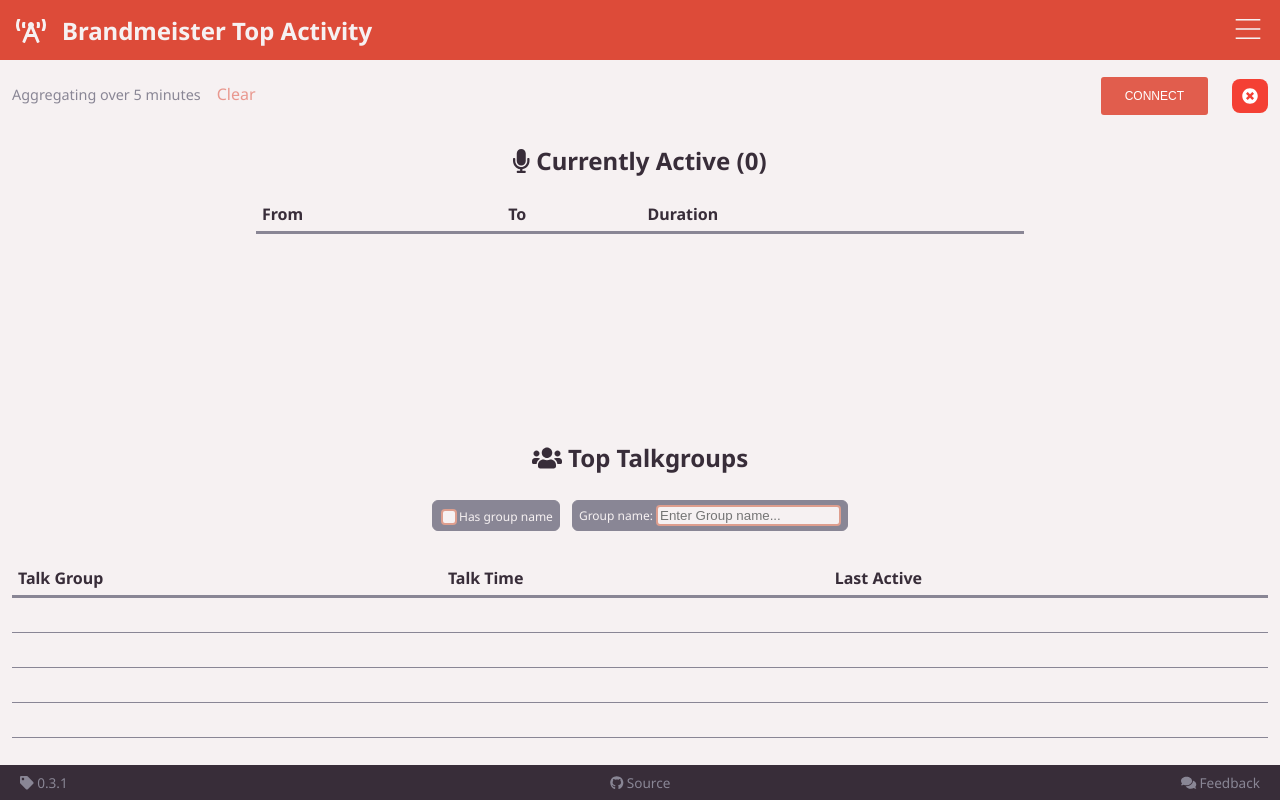
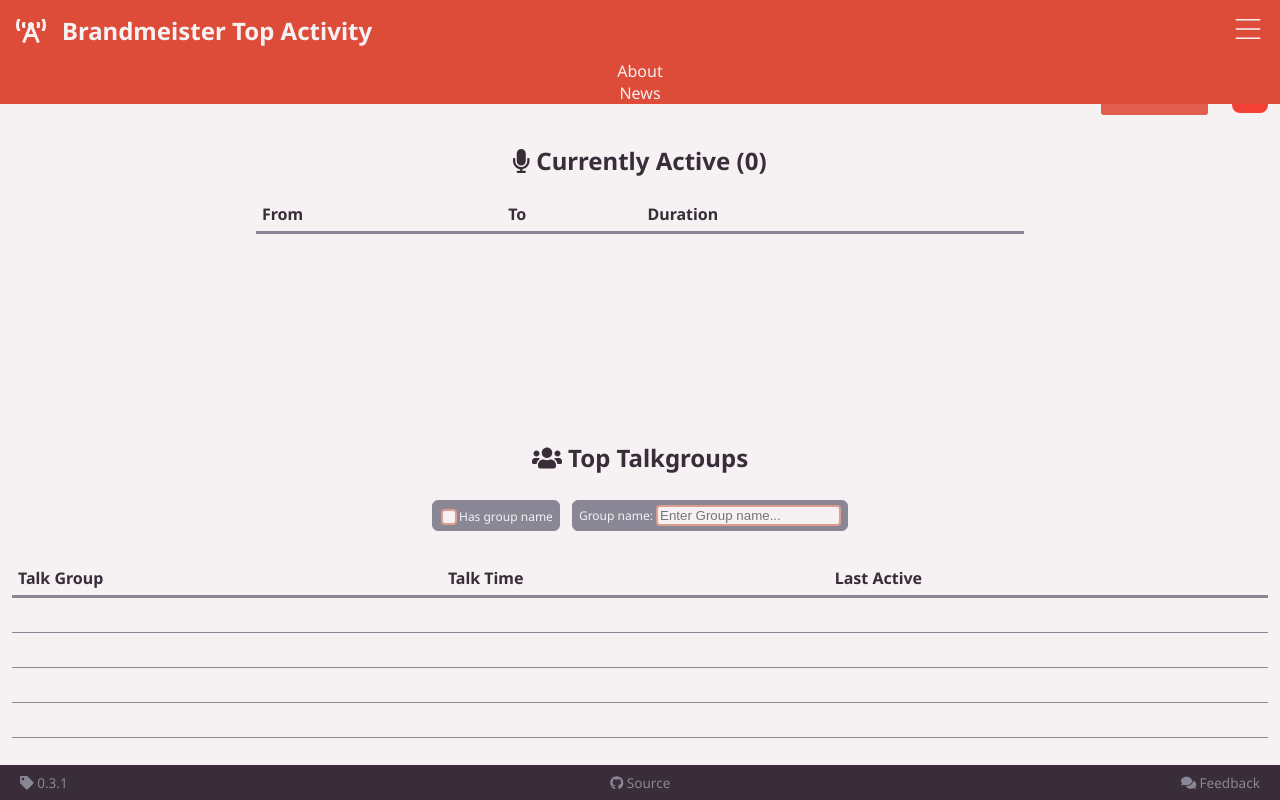
Before and after one commit to alexgladd/bm-hotgroups, a React (Create React App) app: page / in a window 1280 px wide. Both pictures are taken after a click on the button 1248 px from the left and 30 px from the top of the page. Shown: the top 800 px of the page. Built offline with nearby package versions, Linux system fonts and the light colour scheme.

Commit message:
Initial working nav menu

```diff
--- a/src/components/Header.css
+++ b/src/components/Header.css
@@ -24,6 +24,23 @@
 
 #Header > h1 > .Title {
   margin-left: 0.5rem;
+}
+
+#NavMenu {
+  position: absolute;
+  top: 3.75rem;
+  left: 0;
+  right: 0;
+  display: flex;
+  flex-flow: column nowrap;
+  align-items: center;
+  font-weight: 500;
+  background-color: #dd4b39;
+  visibility: hidden;
+}
+
+#NavMenu.Open {
+  visibility: visible;
 }
 
 @media screen and (min-width: 375px) {
--- a/src/components/Header.jsx
+++ b/src/components/Header.jsx
@@ -1,22 +1,34 @@
-import React from 'react';
+import React, { useState } from 'react';
 import PropTypes from 'prop-types';
 import { FontAwesomeIcon } from '@fortawesome/react-fontawesome';
 import { faBroadcastTower } from '@fortawesome/free-solid-svg-icons';
 import './Header.css';
 import MenuButton from './MenuButton';
 
+function NavMenu({ isOpen }) {
+  return (
+    <nav id="NavMenu" role="navigation" className={isOpen ? 'Open' : undefined}>
+      <div>About</div>
+      <div>News</div>
+    </nav>
+  );
+}
+
 const propTypes = {};
 
 const defaultProps = {};
 
 export default function Header() {
+  const [ menuOpen, setMenuOpen ] = useState(false);
+
   return (
     <header id="Header">
       <h1>
         <FontAwesomeIcon icon={faBroadcastTower} />
         <span className="Title">Brandmeister Top Activity</span>
       </h1>
-      <MenuButton />
+      <MenuButton onClick={() => setMenuOpen(!menuOpen)} />
+      <NavMenu isOpen={menuOpen} />
     </header>
   );
 }
```
